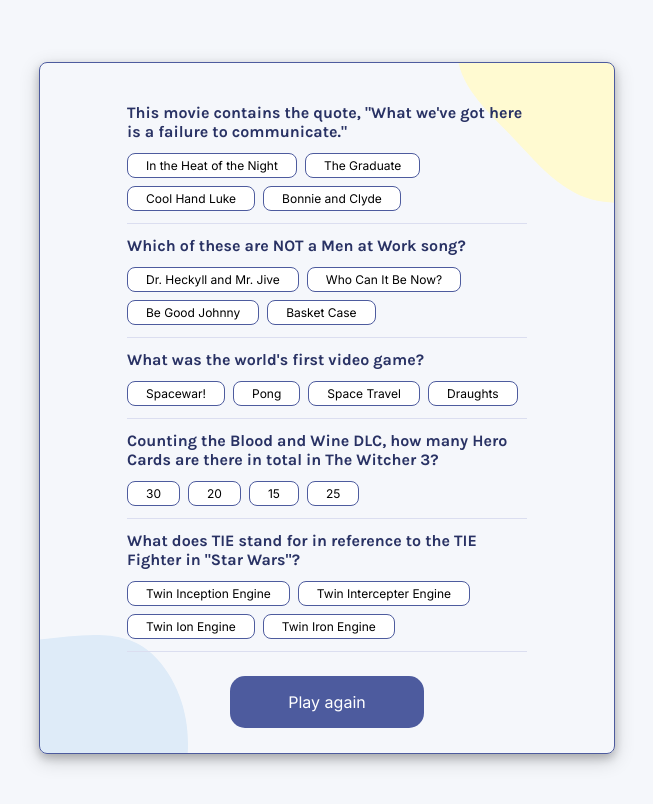
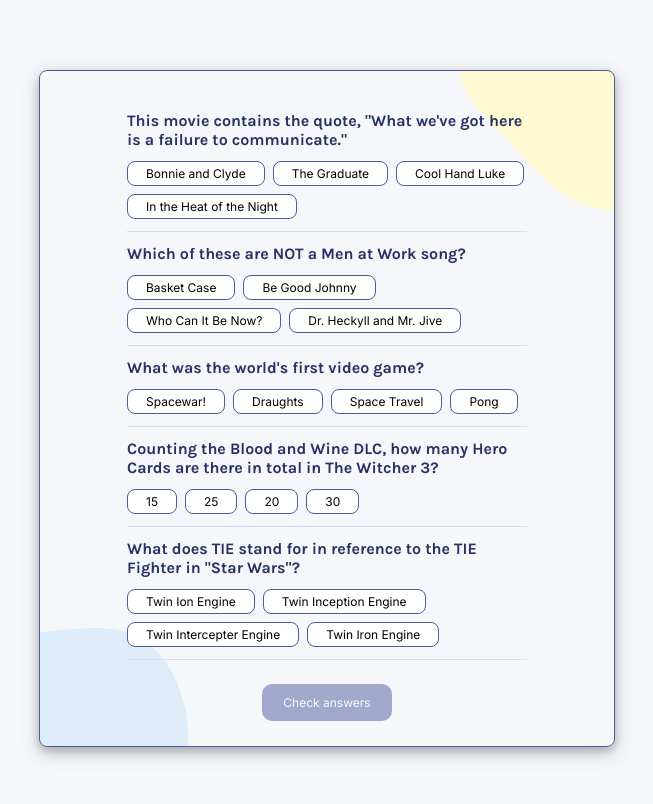
Before and after one commit to Nencheff/quizzical, a React (Create React App) app: page / in a window 1280 px wide. Both pictures are taken after a click on the button "Start quiz". Shown: the top 804 px of the page, without its empty margins (313-966 px from the left). Built offline with nearby package versions, Linux system fonts and the light colour scheme.

Commit message:
correct answers logic, styles

```diff
--- a/src/App.css
+++ b/src/App.css
@@ -62,6 +62,10 @@
 	cursor: pointer;
 
 }
+button:disabled {
+	opacity: 0.5;
+	cursor: not-allowed;
+}
 
 button.default {
 	background-color: #4D5B9E;
@@ -71,16 +75,14 @@
 
 button.default.xl {
 	padding: 16px 28px;
-	max-width: 194px;
-	width: 100%;
+	min-width: 194px;
 	font-size: 16px;
 	border-radius: 15px;
 }
 
 button.default.lg {
 	padding: 11px 21px;
-	max-width: 120px;
-	width: 100%;
+	min-width: 120px;
 	font-size: 12px;
 	border-radius: 10px;
 }
@@ -92,7 +94,14 @@
 	margin-bottom: 24px;
 }
 
-.questions {
+.score-wrapper {
+	display: flex;
+	align-items: center;
+	flex-wrap: wrap;
+	gap: 24px;
+}
+
+.start-page, .questions  {
 	max-width: 400px;
 	display: flex;
     flex-direction: column;
@@ -140,6 +149,13 @@
 	border: 1px solid #4D5B9E;
 }
 
+
+.answers label.correct {
+    background-color: #94D7A2;
+	border: 1px solid transparent;
+}
+
+
 .answers label.default:hover {
 	background-color: #D6DBF5;
 	border: 1px solid transparent;
@@ -149,3 +165,25 @@
 	background-color: #D6DBF5;
 	border: 1px solid transparent;
 }
+
+.answers label.wrong:has(input:checked) {
+    background-color: #F8BCBC;
+	opacity: 0.5;
+	cursor: not-allowed;
+}
+
+.answers label.correct:has(input:checked),
+.answers label.correct:hover {
+    background-color: #94D7A2;
+	border: 1px solid transparent;
+	cursor: not-allowed;
+}
+
+.answers label.disabled,
+.answers label.disabled:hover,
+.asnwers label.default.disabled:hover {
+	background-color: #fff;
+	opacity: 0.5;
+	cursor: not-allowed;
+	border: 1px solid #4D5B9E;
+}
--- a/src/components/Questions.jsx
+++ b/src/components/Questions.jsx
@@ -4,34 +4,55 @@
 import he from 'he';
 
 export default function Questions(props) {
-    const [questions, setQuestions] = React.useState(questionsData)
+    const [questions, setQuestions] = React.useState(() =>
+        questionsData.map(q => ({
+            ...q,
+            answers: [
+                ...q.incorrect_answers,
+                q.correct_answer
+            ].sort(() => Math.random() - 0.5)
+        }))
+    )
 
-        const btnClassName = "default xl"
-        const btnValue = "Play again"
+    const [userAnswers, setUserAnswers] = React.useState({})
+        const btnClassName = "default lg"
+        const btnPlayValue = "Play again"
+        const btnCheckAnswersValue = "Check answers"
 
-        // React.useEffect(() => {
-        // fetch("https://opentdb.com/api.php?amount=5&type=multiple")
-        //     .then(res => res.json())
-        //     .then(data => setQuestionsData(data))
-        // }, [])
+    const [checked, setChecked] = React.useState(false)
+
+    const score = questions.reduce((total, question) => {
+        if (userAnswers[question.question] === question.correct_answer) {
+            return total + 1
+        }
+        return total
+    }, 0)
 
     const generateQuestions = questions.map((question, qIndex) => {
-        const answers = [
-            ...question.incorrect_answers,
-            question.correct_answer
-        ].sort(() => Math.random() - 0.5)
-
         return (
             <div className='question' key={qIndex}>
                 <h3>{he.decode(question.question)}</h3>
 
                 <div className="answers">
-                    {answers.map((answer, aIndex) => (
-                        <label key={aIndex} className='default'>
+                    {question.answers.map((answer, aIndex) => (
+                        <label
+                            key={aIndex}
+                            className={`default ${
+                                checked
+                                    ? answer === question.correct_answer
+                                        ? "correct"
+                                        : userAnswers[question.question] === answer
+                                        ? "wrong"
+                                        : "disabled"
+                                    : ""
+                            }`}
+                            onClick={() => !checked && saveUserAnswers(question.question, answer)}
+                        >
                             <input
                                 type="radio"
                                 name={`question-${qIndex}`}
                                 value={answer}
+                                disabled={checked}
                             />
 
                             {he.decode(answer)}
@@ -44,16 +65,48 @@
         )
     })
 
+    function saveUserAnswers(question, answer) {
+        setUserAnswers(prev => ({
+            ...prev,
+            [question]: answer
+        }))
+    }
+
+    const allAnswered = Object.keys(userAnswers).length === questions.length
+
+    function test() {
+        setChecked(true)
+    }
+
     return (
         <section className='questions'>
             <div className='questions-wrapper'>
                 {generateQuestions}
             </div>
-            <Button
-                clickHandler={props.onPrev}
-                className={btnClassName}
-                value={btnValue}
-            />
+
+            {!checked ?
+                <Button
+                    clickHandler={test}
+                    className={btnClassName}
+                    value={btnCheckAnswersValue}
+                    disabled={allAnswered ? null : 'disabled'}
+                />
+            :
+                <>
+                    <div className='score-wrapper'>
+                        {checked && (
+                        <h3 className="score">
+                            You scored {score}/{questions.length} correct answers
+                        </h3>
+                        )}
+                        <Button
+                            clickHandler={props.onPrev}
+                            className={btnClassName}
+                            value={btnPlayValue}
+                        />
+                    </div>
+                </>
+            }
         </section>
     )
 }
--- a/src/components/buttons/Button.jsx
+++ b/src/components/buttons/Button.jsx
@@ -5,6 +5,7 @@
         <button
             onClick={props.clickHandler}
             className={props.className}
+            disabled={props.disabled}
         >
             {props.value}
         </button>
```
